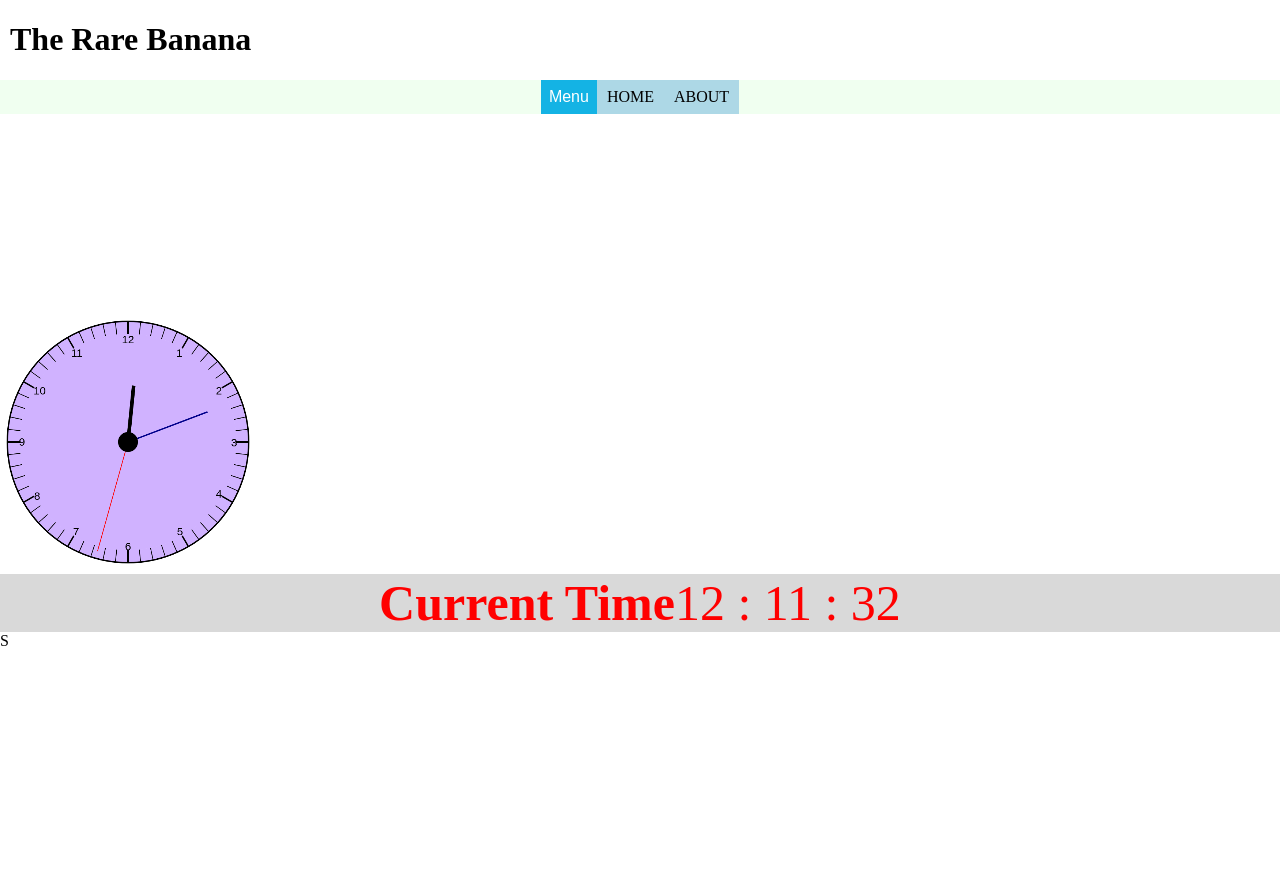
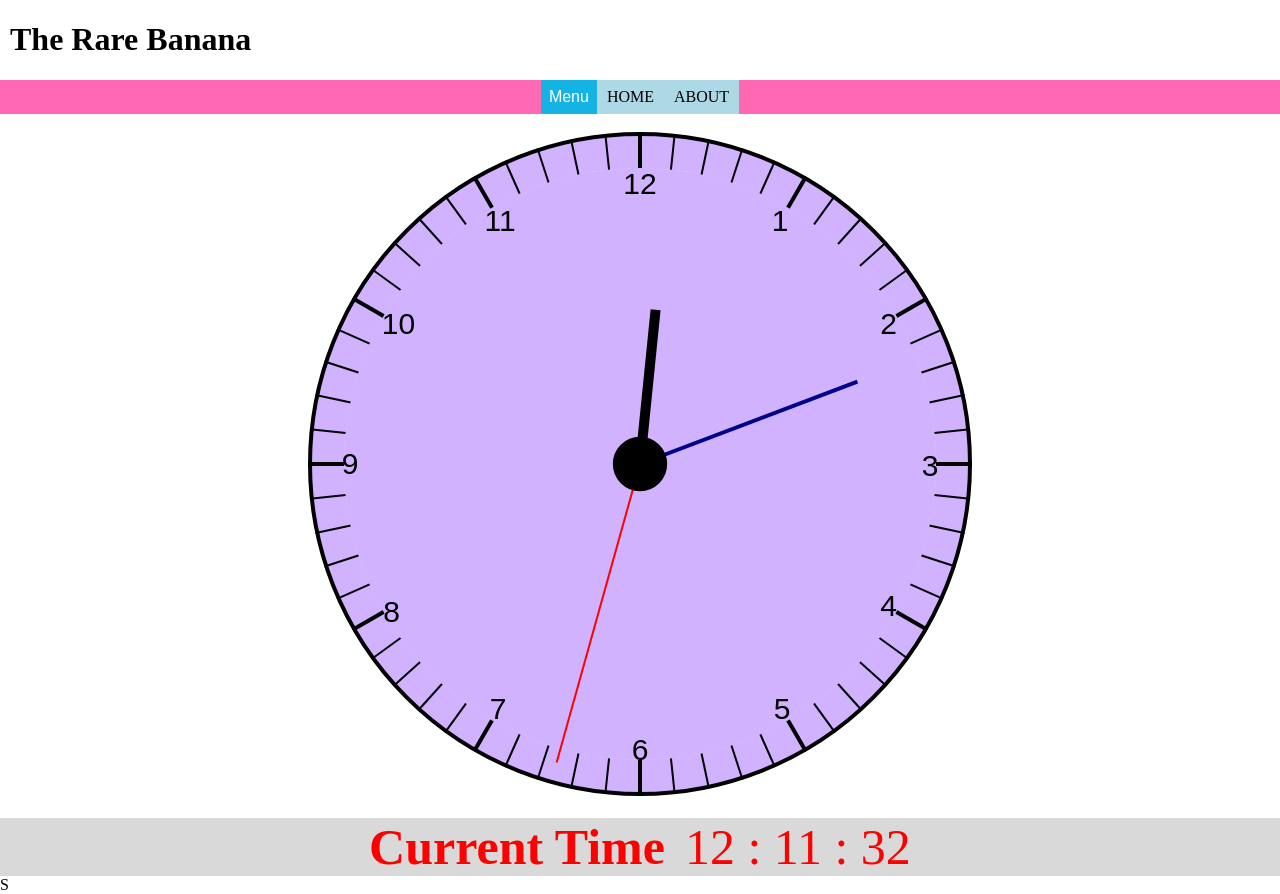
Before and after one commit to Stannesen/TheRareBanana, a PHP site: page / in a window 1280 px wide. Before the commit the page ends 646 px from the top, so only its background shows below. Run offline with PHP 8.4, Linux system fonts and the light colour scheme.

Commit message:
addinc clock

```diff
--- a/Css/clock.css
+++ b/Css/clock.css
@@ -1,11 +1,12 @@
 canvas#clock {
     padding: 0px;
-    width: 20%;
 }
 
 .clock{
-    margin-top: 200px;
     flex:0;
+    align-items: stretch;
+    justify-content: center;
+    display: flex;
 
 }
 
@@ -17,6 +18,10 @@ canvas#clock {
     justify-content: center;
 }
 
+.info p{
+    padding-left: 20px;
+}
+
 .info p, .info h1{
     font-size: 50px;
     margin: 0;
--- a/Css/global.css
+++ b/Css/global.css
@@ -41,7 +41,7 @@ header li a{
 
 header .nav{
 
-    background-color: honeydew;
+    background-color: hotpink;
     display: flex;
     align-items: stretch;
     justify-content: center;
--- a/Scripts/clock.js
+++ b/Scripts/clock.js
@@ -22,6 +22,16 @@ function displayTime() {
     var digitalClock = document.getElementById("digitalText");
     digitalClock.font = "130px Arial";
     digitalClock.style.color = "red";
+    if(s < 10){
+        s = "0" + s;
+    }
+
+    if(h < 10){
+        h = "0" + h;
+    }
+    if(m < 10){
+        m = "0" + m;
+    }
     digitalClock.innerHTML = h + " : " + m + " : " + s;
 
     var houreThinkness = 10;
```
